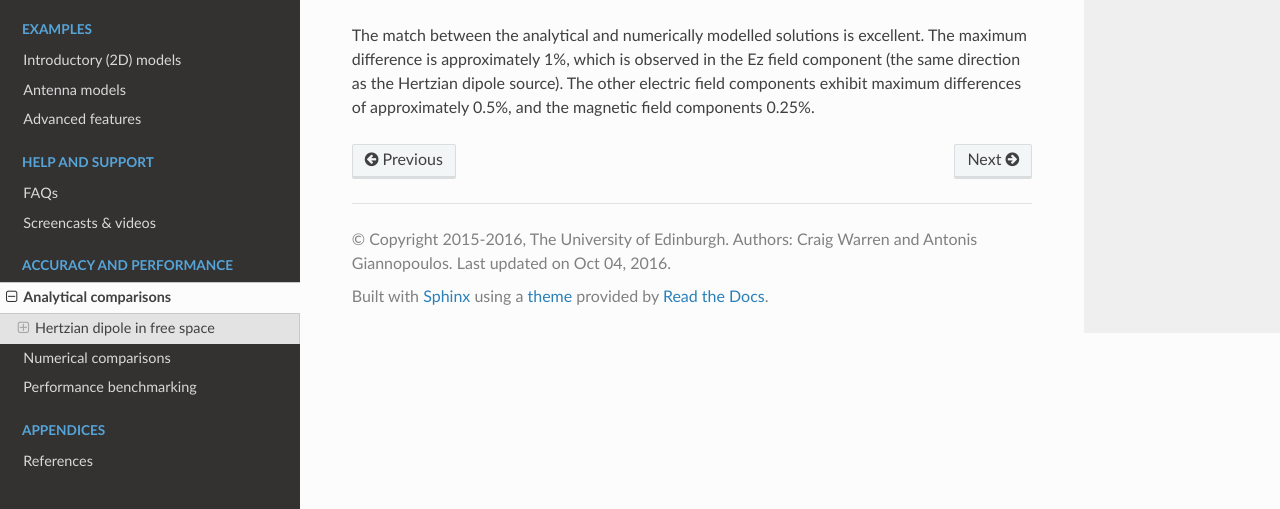
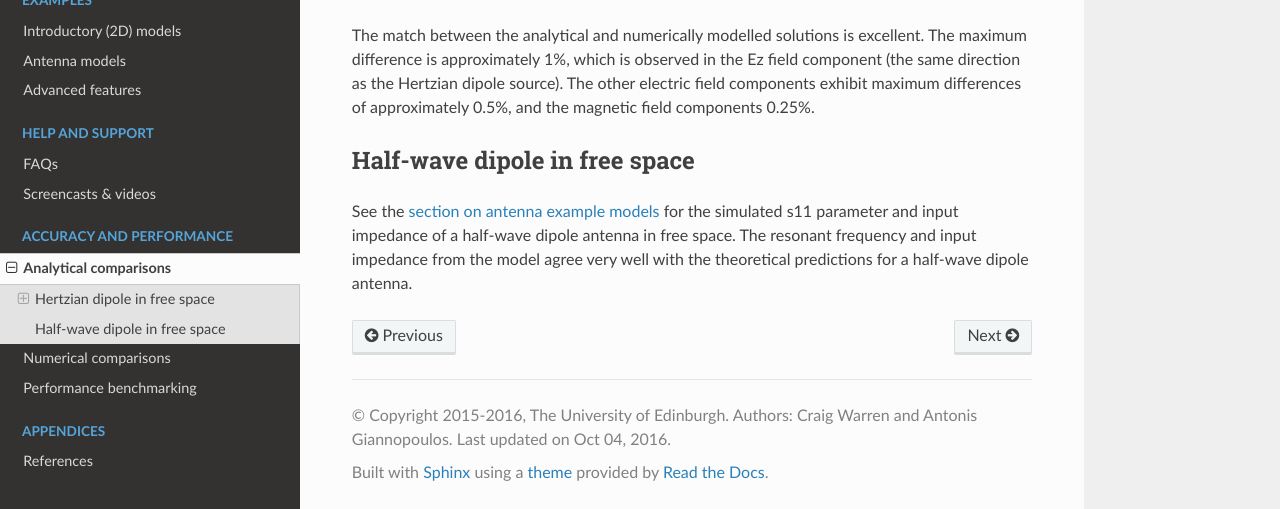
Before and after one commit to gprMax/gprMax, a Sphinx documentation site: the page built from docs/source/comparisons_analytical.rst, in a window 1280 px wide and 900 px high, scrolled down 1381 px, cut to the strip 391-900 px from the top of the window. Built offline with Sphinx 7.4.7 and the Read the Docs theme 2.0.0, drawn with Linux system fonts in a browser that asks for light colours.

Commit message:
Added link to the half-wave dipole example model.

```diff
--- a/docs/source/comparisons_analytical.rst
+++ b/docs/source/comparisons_analytical.rst
@@ -37,3 +37,9 @@ Results
     Percentage differences between the modelled and analytical solutions.
 
 The match between the analytical and numerically modelled solutions is excellent. The maximum difference is approximately 1%, which is observed in the Ez field component (the same direction as the Hertzian dipole source). The other electric field components exhibit maximum differences of approximately 0.5%, and the magnetic field components 0.25%.
+
+
+Half-wave dipole in free space
+==============================
+
+See the :ref:`section on antenna example models <example-wire-dipole>` for the simulated s11 parameter and input impedance of a half-wave dipole antenna in free space. The resonant frequency and input impedance from the model agree very well with the theoretical predictions for a half-wave dipole antenna.
```
